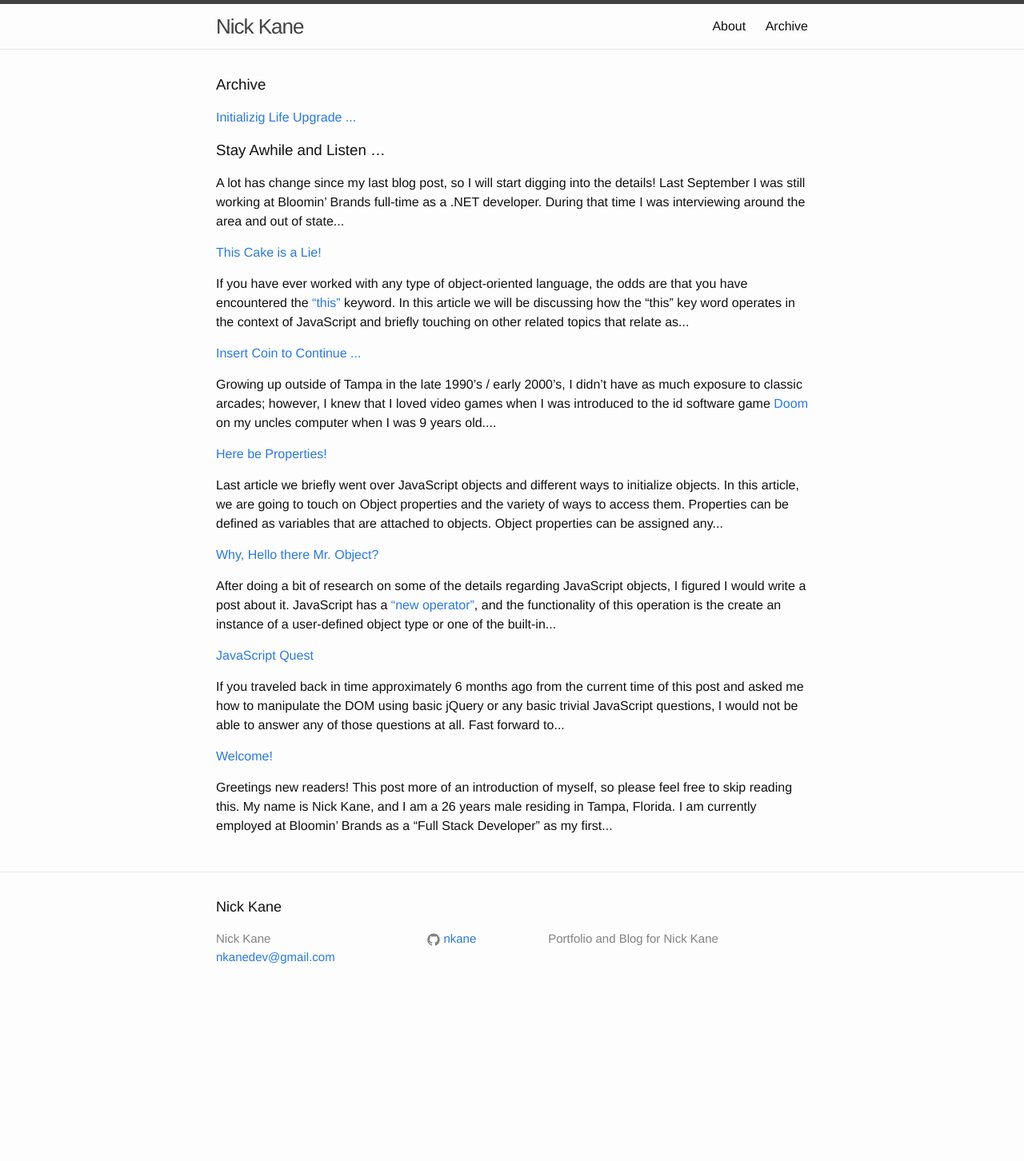
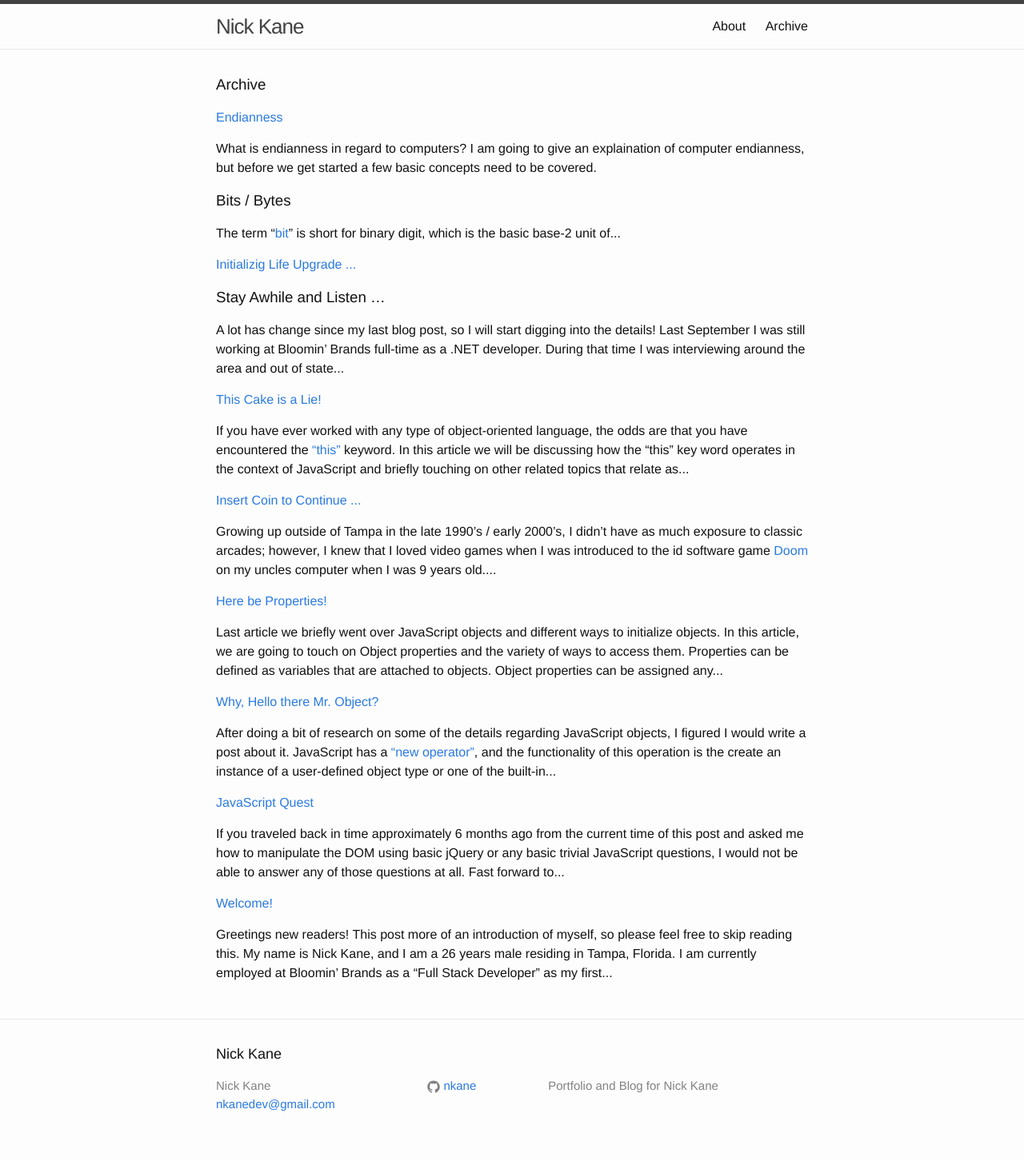
Before and after one commit to nkane/nkane.github.io, a Jekyll site: the page built from archive.html, in a window 1280 px wide. Shown: the whole page at 80% size. Built offline with Jekyll 4.4.1, drawn with Linux system fonts in a browser that asks for light colours; before the commit the page ends 1268 px from its top, so only the background shows below that; some of the changed lines change nothing that is shown.

Commit message:
completed endianness blog post

````diff
--- a/_posts/2017-10-31-engineering-endianness.markdown
+++ b/_posts/2017-10-31-engineering-endianness.markdown
@@ -1,11 +1,11 @@
 ---
 layout: post
 title: "Endianness"
-date: 2017-11-02
+date: 2017-10-31
 categories: blog engineering
-visible: 0
+visible: 1
 ---
-What is endianness in regard to computers? I am going to attempt to give an indepth explaination of of computer endianness, but before we get started a few basic concepts need to be covered.
+What is endianness in regard to computers? I am going to give an explaination of computer endianness, but before we get started a few basic concepts need to be covered.
 
 ### Bits / Bytes ###
 The term "[bit]" is short for binary digit, which is the basic base-2 unit of information used in computers. A binary digit can represent one of two values, and in computers typically these values are 0 or 1. When collections of bits are stored together, they can be interpreted to represent characters, integer values, decimal values, and much more. Typicaly, a collection a 8-bits is referred to as a "[byte]" - there is a caveat to that previous statement. As stated in the wiki page, a byte is actually consider the number of bits used to encode a single character on a particular computer platform; however, for the purpopse of this article we are going to say that 8-bits is equivalent to 1-byte. A byte of data can represent 256 (2 to the power of 7) values.
@@ -187,7 +187,7 @@
 
 --> Big Endian (2-bytes) Unsigned Integer:
 --> Most Significant Byte:  (0x04)  - Storage Address: 0x00
---> Least Significant Byte: (0x01)  - Storage Address: 0x20
+--> Least Significant Byte: (0x01)  - Storage Address: 0x08
     +--------+-------------+---------------------+
     | Denary | Hexadecmial |        Binary       |
     +--------+-------------+---------------------+
@@ -196,7 +196,7 @@
 
 --> Little Endian (2-bytes) Unsigned Integer:
 --> Most Significant Byte:  (0x01)  - Storage Address: 0x00
---> Least Significant Byte: (0x04)  - Storage Address: 0x20
+--> Least Significant Byte: (0x04)  - Storage Address: 0x08
     +--------+-------------+---------------------+
     | Denary | Hexadecmial |        Binary       |
     +--------+-------------+---------------------+
@@ -279,26 +279,98 @@
 ---> Dec: 11,280
 ---> Hex: 0x2C10
 
---> Byte-1: 0x10
---> Byte-2: 0x2C
+--> Byte-1: 0x2C
+--> Byte-2: 0x10
 
 Least Significant Byte (Little-Endian)
 --> Value (two bytes):
 ---> Dec: 11,280
 ---> Hex: 0x102C
 
---> Byte-1: 0x2C
---> Byte-2: 0x10
+--> Byte-1: 0x10
+--> Byte-2: 0x2C
 ```
 
 ### Big-Endian ###
-Big-Endian refers to the byte order starting with the Most Significant Byte
+Big-Endian refers to the byte order starting with the Most Significant Byte first. For example the 16-bit integer value 11,280 consist of the following two byte values 0x10 and 0x2C. In Big-Endian order, these bytes are stored as 0x2C10.
+
+```plain
+Most Significant Byte (Big-Endian)
+--> Value (two bytes):
+---> Dec: 11,280
+---> Hex: 0x2C10
+
+--> Address: 0x00
+--> Byte-1: 0x2C
+    +---------------+-------+-------+-------+-------+-------+-------+
+    | Bit-8 | Bit-7 | Bit-6 | Bit-5 | Bit-4 | Bit-3 | Bit-2 | Bit-1 |
+    +-------+-------+-------+-------+-------+-------+-------+-------+
+    |   0   |   0   |   0   |   1   |   0   |   0   |   0   |   0   |
+    +-------+-------+-------+-------+-------+-------+-------+-------+
+    |  128  |   64  |   32  |   16  |   8   |   4   |   2   |   1   |
+    +-------+-------+-------+-------+-------+-------+-------+-------+
+
+--> Address: 0x08
+--> Byte-2: 0x10
+    +---------------+-------+-------+-------+-------+-------+-------+
+    | Bit-8 | Bit-7 | Bit-6 | Bit-5 | Bit-4 | Bit-3 | Bit-2 | Bit-1 |
+    +-------+-------+-------+-------+-------+-------+-------+-------+
+    |   0   |   0   |   1   |   0   |   1   |   0   |   1   |   0   |
+    +-------+-------+-------+-------+-------+-------+-------+-------+
+    |  128  |   64  |   32  |   16  |   8   |   4   |   2   |   1   |
+    +-------+-------+-------+-------+-------+-------+-------+-------+
+```
 
 ### Little Endian ###
-Little-Endian refers to the byte order starting with the Least Significant Byte
+Little-Endian refers to the byte order starting with the Least Significant Byte first. For example the 16-bit integer value 11,280 consist of the following two byte values 0x10 and 0x2C. In Little-Endian order, these bytes are stored as 0x102C.
 
-### Examples of Endianness ###
-TODO(nick):
+```plain
+Least Significant Byte (Little-Endian)
+--> Value (two bytes):
+---> Dec: 11,280
+---> Hex: 0x102C
+
+--> Address: 0x00
+--> Byte-1: 0x10
+    +---------------+-------+-------+-------+-------+-------+-------+
+    | Bit-8 | Bit-7 | Bit-6 | Bit-5 | Bit-4 | Bit-3 | Bit-2 | Bit-1 |
+    +-------+-------+-------+-------+-------+-------+-------+-------+
+    |   0   |   0   |   0   |   1   |   0   |   0   |   0   |   0   |
+    +-------+-------+-------+-------+-------+-------+-------+-------+
+    |  128  |   64  |   32  |   16  |   8   |   4   |   2   |   1   |
+    +-------+-------+-------+-------+-------+-------+-------+-------+
+
+--> Address: 0x08
+--> Byte-2: 0x2C
+    +---------------+-------+-------+-------+-------+-------+-------+
+    | Bit-8 | Bit-7 | Bit-6 | Bit-5 | Bit-4 | Bit-3 | Bit-2 | Bit-1 |
+    +-------+-------+-------+-------+-------+-------+-------+-------+
+    |   0   |   0   |   1   |   0   |   1   |   0   |   1   |   0   |
+    +-------+-------+-------+-------+-------+-------+-------+-------+
+    |  128  |   64  |   32  |   16  |   8   |   4   |   2   |   1   |
+    +-------+-------+-------+-------+-------+-------+-------+-------+
+```
+
+### End of Endianness ###
+If any issues or errors are in this article, please feel free to contact me. Below is a list of references that I used to help me write this article.
+
+**References**
+- [bit]
+- [byte]
+- [nibble]
+- [Hexadecimal]
+- [MSB]
+- [LSB]
+- [Endianness]
+- [GeeksForGeeks-Endianness]
+- [GeeksForGeeks-Complements]
+- [signed zero]
+- [IEEE 754]
+- [Endian-Calculator]
+- [Byte-Order-Tutorial]
+- [Understanding-Byte-Order]
+- [Memory-Address]
+- [Computer-Memory]
 
 [bit]:				https://en.wikipedia.org/wiki/Bit
 [byte]:				https://en.wikipedia.org/wiki/Byte
````
